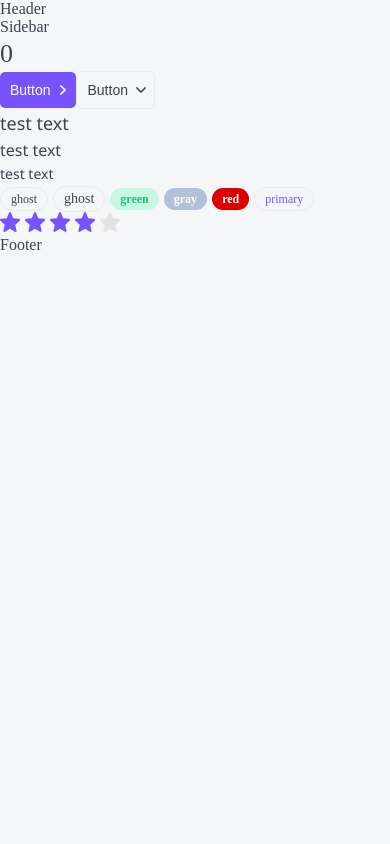
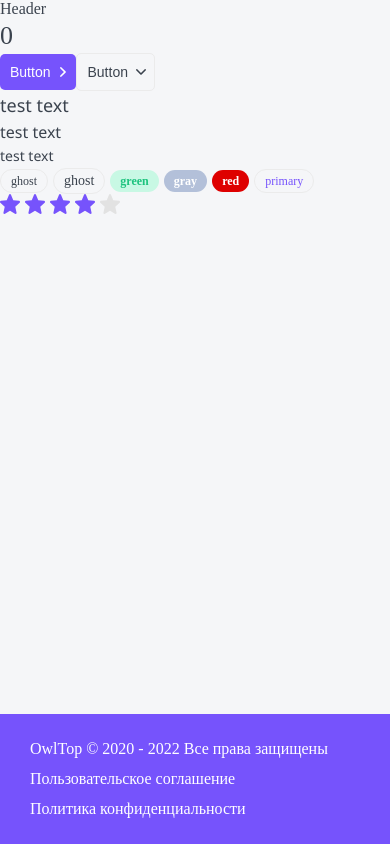
Before and after one commit to dimonenm/next-js, a Next.js app in the folder top-app/: page / in a window 390 px wide. Built offline with nearby package versions, Linux system fonts and the light colour scheme.

Commit message:
w18.08.2022

```diff
--- a/top-app/layout/Footer/Footer.module.css
+++ b/top-app/layout/Footer/Footer.module.css
@@ -0,0 +1,23 @@
+.footer {
+  display: grid;
+  grid-template-columns: 1fr auto auto;
+  gap: 10px 40px;
+
+  padding: 25px 30px;
+
+  font-size: 16px;
+  line-height: 20px;
+  color: var(--white);
+
+  background: var(--primary);
+}
+
+.footer a:hover {
+  color: var(--gray-light);
+}
+
+@media (max-width: 765px) {
+  .footer {
+    grid-template-columns: 1fr;
+  }
+}
--- a/top-app/layout/Footer/Footer.tsx
+++ b/top-app/layout/Footer/Footer.tsx
@@ -1,11 +1,18 @@
 import { FooterProps } from "./Footer.props"
 import styles from './Footer.module.css';
 import cn from 'classnames';
+import { format } from 'date-fns';
 
-export const Footer = ({ ...props }: FooterProps): JSX.Element => {
+export const Footer = ({ className, ...props }: FooterProps): JSX.Element => {
   return (
     <>
-      <div {...props}>Footer</div>
+      <footer
+        className={cn(className, styles.footer)}
+        {...props}>
+        <div>OwlTop © 2020 - {format(new Date(), 'yyyy')} Все права защищены</div>
+        <a href='#' target='_blank'>Пользовательское соглашение</a>
+        <a href='#' target='_blank'>Политика конфиденциальности</a>
+      </footer>
     </>
   )
 }
--- a/top-app/layout/Layout.module.css
+++ b/top-app/layout/Layout.module.css
@@ -0,0 +1,49 @@
+.wrapper {
+  display: grid;
+  grid-template: auto 1fr auto / auto 230px minmax(320px, 1200px) auto;
+  grid-template-areas:
+    ". header header ."
+    ". sidebar body ."
+    "footer footer footer footer";
+
+  /* grid-template-columns: auto 230px minmax(320px, 1200px) auto;
+  grid-template-rows: auto 1fr auto; */
+  gap: 0 30px;
+
+  min-height: 100vh;
+}
+
+.header {
+  display: none;
+  grid-area: header;
+}
+
+.sidebar {
+  grid-area: sidebar;
+}
+
+.body {
+  grid-area: body;
+}
+
+.footer {
+  grid-area: footer;
+}
+
+@media (max-width: 765px) {
+  .wrapper {
+    grid-template-areas:
+      "header"
+      "body"
+      "footer";
+    grid-template-columns: minmax(320px, 1fr);
+  }
+
+  .header {
+    display: block;
+  }
+
+  .sidebar {
+    display: none;
+  }
+}
--- a/top-app/layout/Layout.tsx
+++ b/top-app/layout/Layout.tsx
@@ -8,16 +8,14 @@
 
 const Layout = ({ children }: LayoutProps): JSX.Element => {
   return (
-    <>
-      <Header />
-      <div>
-        <Sidebar />
-        <div>
-          {children}
-        </div>
+    <div className={styles.wrapper}>
+      <Header className={styles.header} />
+      <Sidebar className={styles.sidebar} />
+      <div className={styles.body}>
+        {children}
       </div>
-      <Footer />
-    </>
+      <Footer className={styles.footer} />
+    </div>
   )
 }
 
--- a/top-app/package.json
+++ b/top-app/package.json
@@ -13,6 +13,7 @@
   "dependencies": {
     "classnames": "^2.3.1",
     "cross-env": "^7.0.3",
+    "date-fns": "^2.29.1",
     "next": "12.2.4",
     "react": "18.2.0",
     "react-dom": "18.2.0"
```
Also changed, not shown: 1 other file (tests, documents, lock files or other folders).
